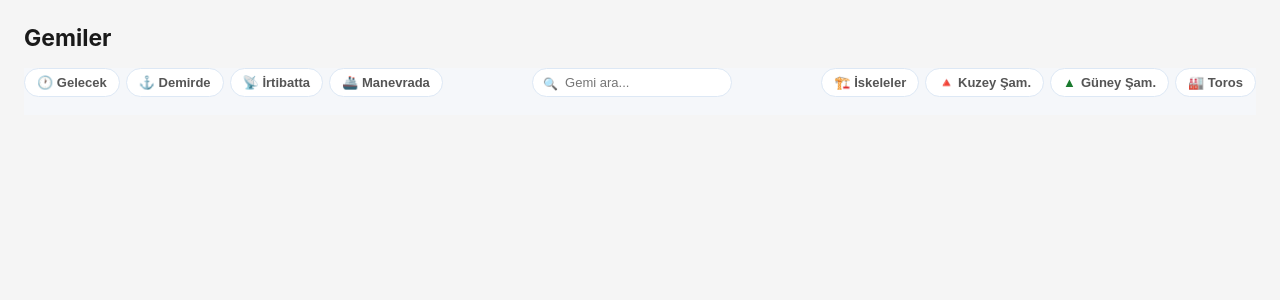
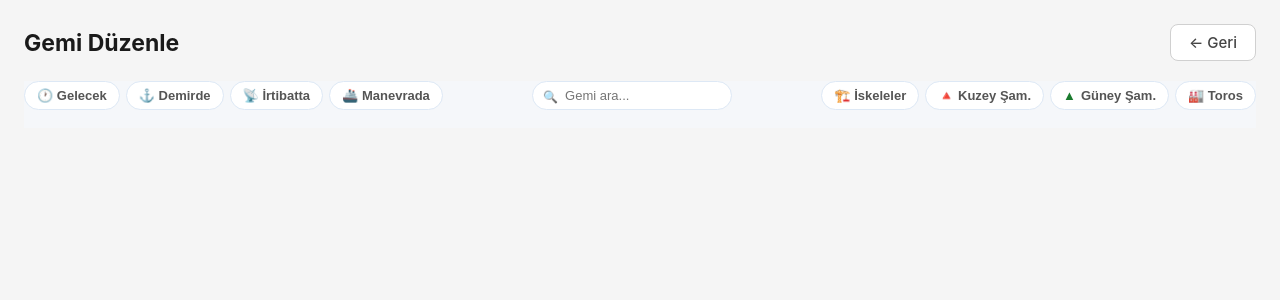
Before and after one commit to SadikBeyLer/pilotops-monitoring, a Flask app: page /vessels in a window 1280 px wide. Shown: the part 60-360 px from the top of the page. Run offline with Flask 3, Linux system fonts and the light colour scheme; data that the repository does not hold is empty.

Commit message:
vessel_edit: geri butonu düzeltme

```diff
--- a/templates/vessels.html
+++ b/templates/vessels.html
@@ -2,9 +2,9 @@
 {% block title %}Gemiler — PilotOps{% endblock %}
 {% block content %}
 
-<div class="page-header" style="margin-bottom:16px">
-  <div class="page-title">Gemiler</div>
-  <a href="/vessels/add" id="btn-gemi-ekle" class="btn btn-primary" style="display:none">+ Gemi ekle</a>
+<div class="page-header">
+  <div class="page-title">Gemi Düzenle</div>
+  <a href="/vessels" class="btn btn-secondary" style="margin-left:auto">← Geri</a>
 </div>
 
 {% set all_segments = [
```
